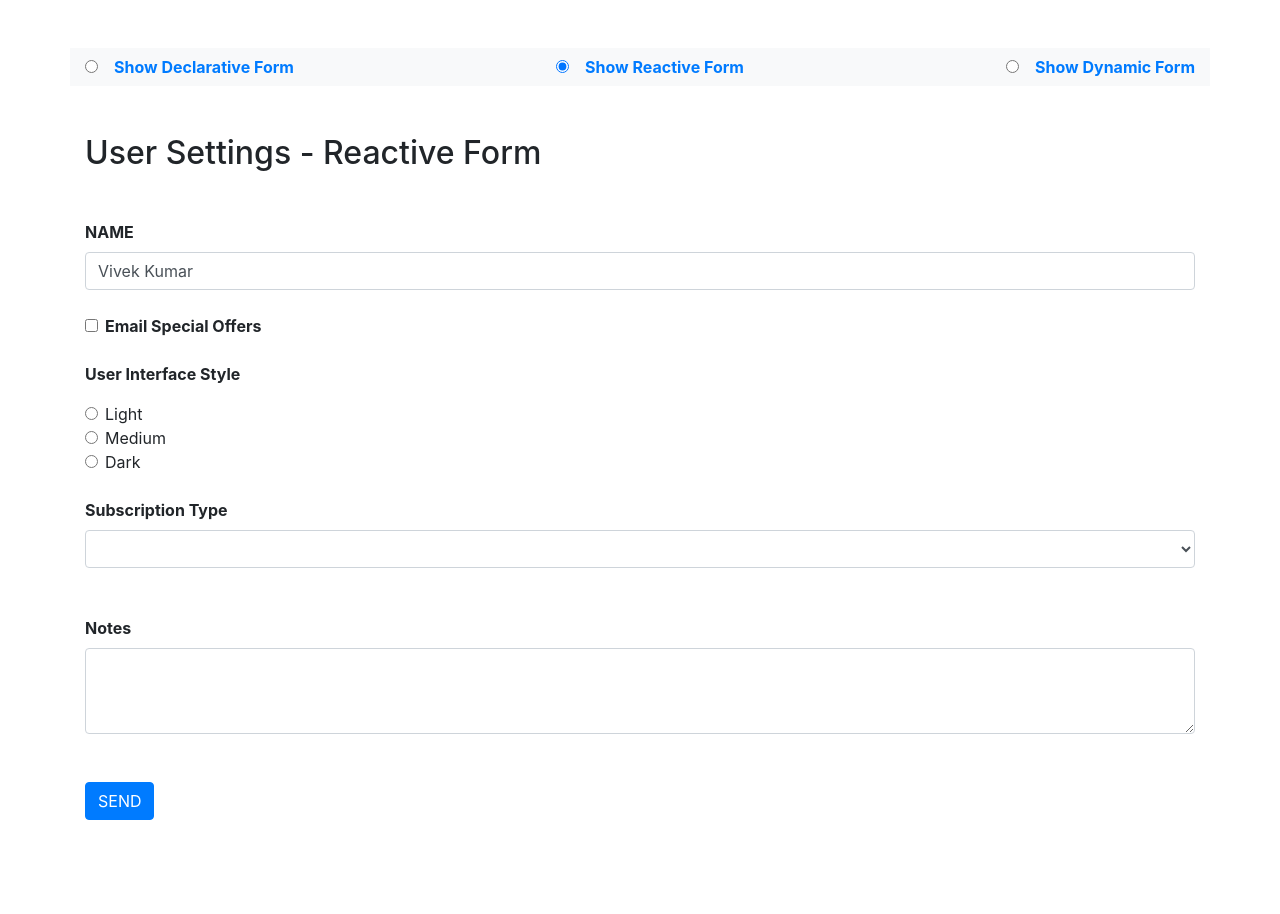
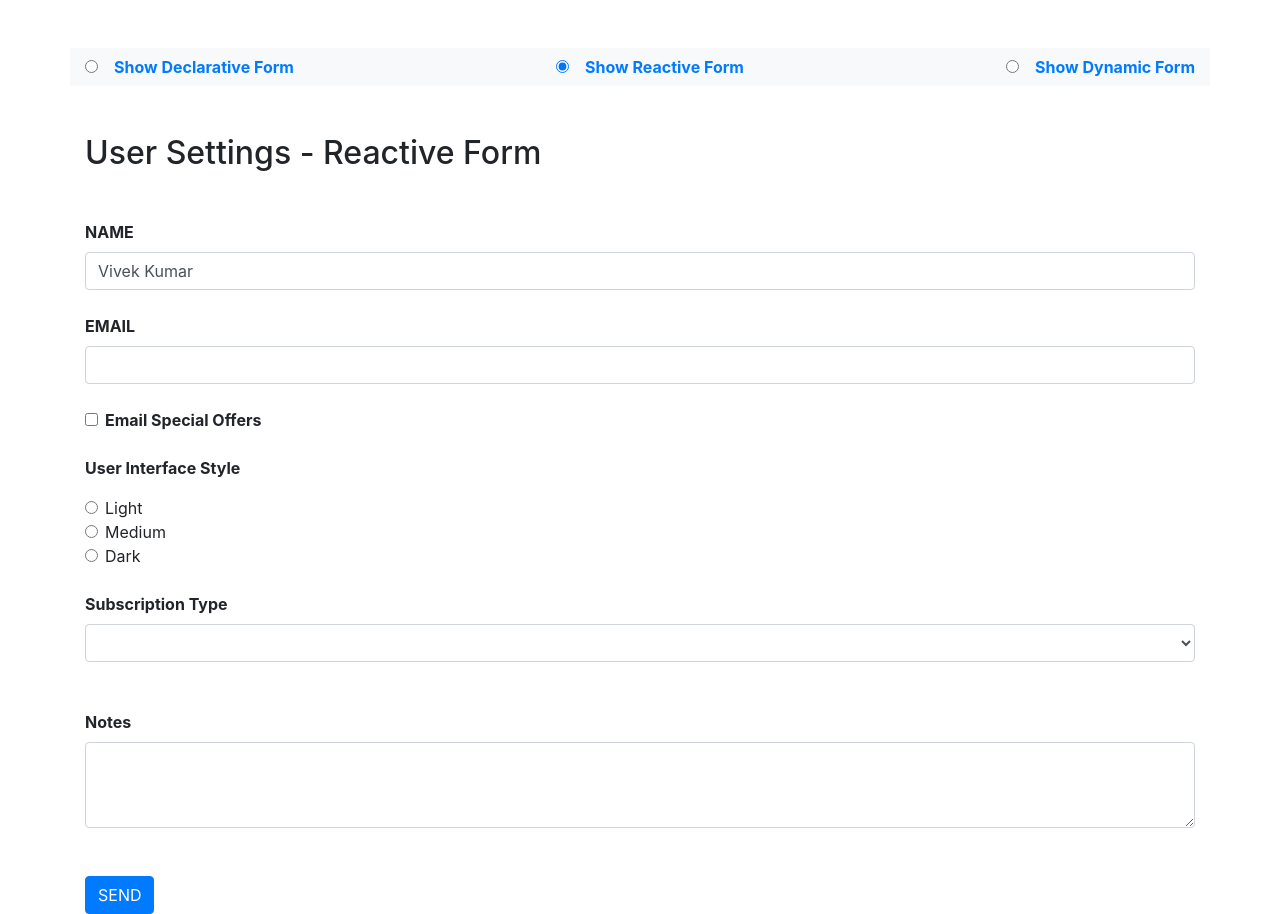
Before and after one commit to vivekkumar27june88/course-angular-form-declarative, an Angular app: page / in a window 1280 px wide. Both pictures are taken after a click on the radio button "Show Reactive Form". Before the commit the page ends 820 px from the top, so only its background shows below. Built offline with nearby package versions, Linux system fonts and the light colour scheme.

Commit message:
Async Validator

```diff
--- a/src/app/app.module.ts
+++ b/src/app/app.module.ts
@@ -1,5 +1,6 @@
 import { NgModule } from '@angular/core';
 import { FormsModule, ReactiveFormsModule } from '@angular/forms';
+import { HttpClientModule } from '@angular/common/http';
 import { BrowserModule } from '@angular/platform-browser';
 import { AppRoutingModule } from './app-routing.module';
 import { AppComponent } from './app.component';
@@ -16,7 +17,7 @@ import { NameCaseDirective } from './validators/name-case.directive';
     UserRegistrationComponent,
     NameCaseDirective
   ],
-  imports: [BrowserModule, AppRoutingModule, FormsModule, ReactiveFormsModule],
+  imports: [BrowserModule, AppRoutingModule, FormsModule, ReactiveFormsModule, HttpClientModule],
   providers: [],
   bootstrap: [AppComponent]
 })
--- /dev/null
+++ b/src/app/services/user.service.ts
@@ -0,0 +1,20 @@
+import { Injectable } from '@angular/core';
+import { HttpClient } from '@angular/common/http';
+import { Observable, of } from 'rxjs';
+import { delay } from 'rxjs/operators';
+
+@Injectable({
+  providedIn: 'root'
+})
+export class UserService {
+  dummyExistingUser = ['a@a.com', 'b@b.com', 'c@c.com'];
+  constructor(private httpClient: HttpClient) {}
+
+  public isUserExist(username: string): Observable<string[]> {
+    if (this.dummyExistingUser.includes(username)) {
+      return of([username]).pipe(delay(2000));
+    } else {
+      return of([]).pipe(delay(2000));
+    }
+  }
+}
--- a/src/app/user-settings-reactive-form/user-settings-reactive-form.component.html
+++ b/src/app/user-settings-reactive-form/user-settings-reactive-form.component.html
@@ -16,6 +16,22 @@
       <div [hidden]="!formSubmitted || userSettingForm.get('name').valid"
         class="alert alert-danger">
         Enter a name (required)
+      </div>
+    </div>
+
+    <div class="form-group mb-4">
+      <label for="email"
+        class="font-weight-bold">EMAIL</label>
+      <input id="email"
+        formControlName="email"
+        [class.form-field-err]="formSubmitted && userSettingForm.get('email').invalid"
+        name="email"
+        class="form-control"
+        required>
+
+      <div *ngIf="userSettingForm.get('email').hasError('usernameExist')"
+        class="alert alert-danger">
+        This email is already taken
       </div>
     </div>
 
--- a/src/app/user-settings-reactive-form/user-settings-reactive-form.component.ts
+++ b/src/app/user-settings-reactive-form/user-settings-reactive-form.component.ts
@@ -1,5 +1,7 @@
 import { Component, OnInit } from '@angular/core';
-import { FormBuilder, FormControl, FormGroup, Validators } from '@angular/forms';
+import { FormBuilder, FormGroup, Validators, FormControl } from '@angular/forms';
+import { UserService } from '../services/user.service';
+import { usernameValidator } from '../validators/username-exist-validator';
 
 @Component({
   selector: 'app-user-settings-reactive-form',
@@ -10,7 +12,7 @@ export class UserSettingsReactiveFormComponent implements OnInit {
   public userSettingForm: FormGroup;
   public formSubmitted = false;
 
-  constructor(private fb: FormBuilder) {
+  constructor(private fb: FormBuilder, private userService: UserService) {
     this.createForm();
   }
 
@@ -19,6 +21,7 @@ export class UserSettingsReactiveFormComponent implements OnInit {
   createForm() {
     this.userSettingForm = this.fb.group({
       name: ['Vivek Kumar', { validators: Validators.required, updateOn: 'change' }],
+      email: ['', { asyncValidators: usernameValidator(this.userService) }],
       emailOffers: [''],
       interfaceStyle: [''],
       subscriptionType: [''],
--- /dev/null
+++ b/src/app/validators/username-exist-validator.ts
@@ -0,0 +1,14 @@
+import { UserService } from '../services/user.service';
+import { FormControl } from '@angular/forms';
+import { timer } from 'rxjs';
+import { debounce, map } from 'rxjs/operators';
+
+export const usernameValidator = (userService: UserService) => {
+  return (input: FormControl) => {
+    return userService.isUserExist(input.value).pipe(
+      map(res => {
+        return res && res.length > 0 ? { usernameExist: true } : null;
+      })
+    );
+  };
+};
```
